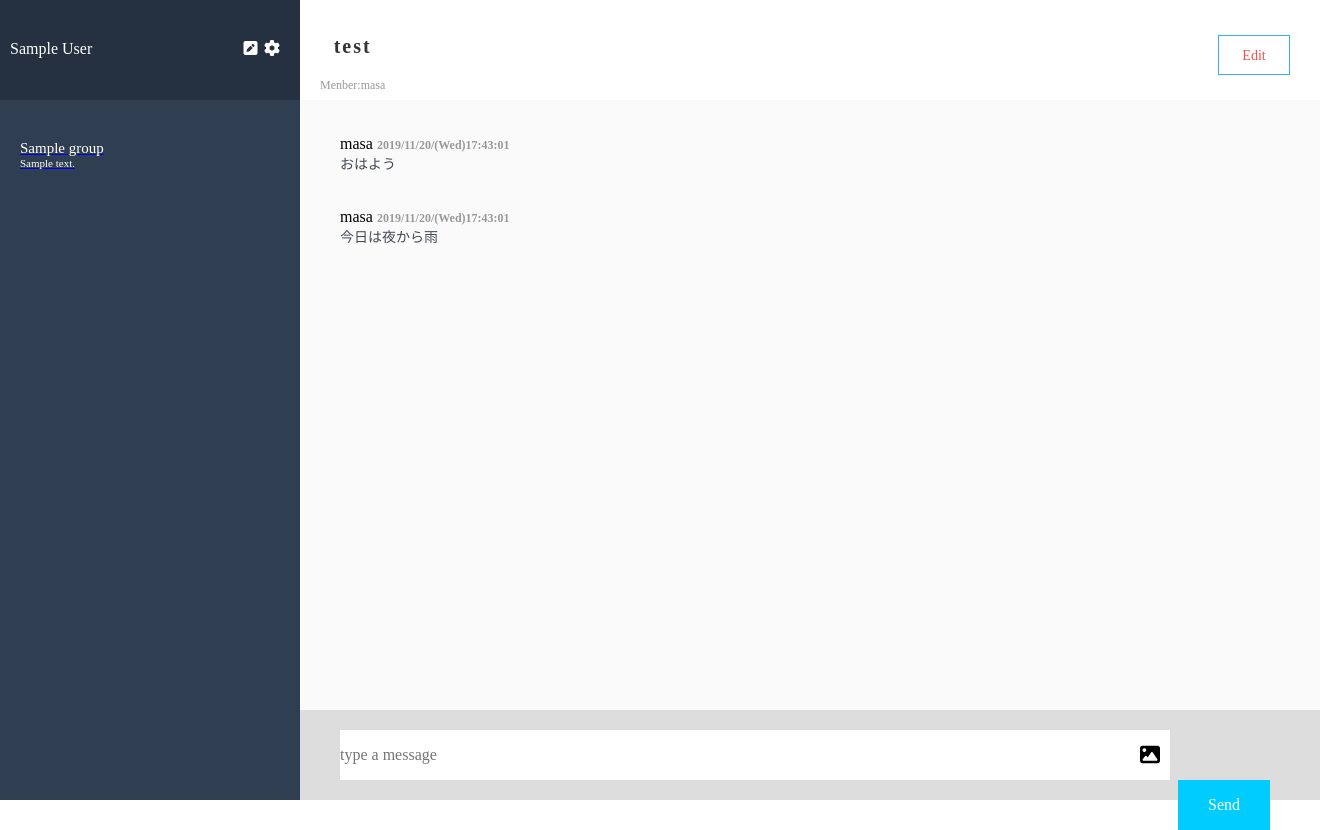
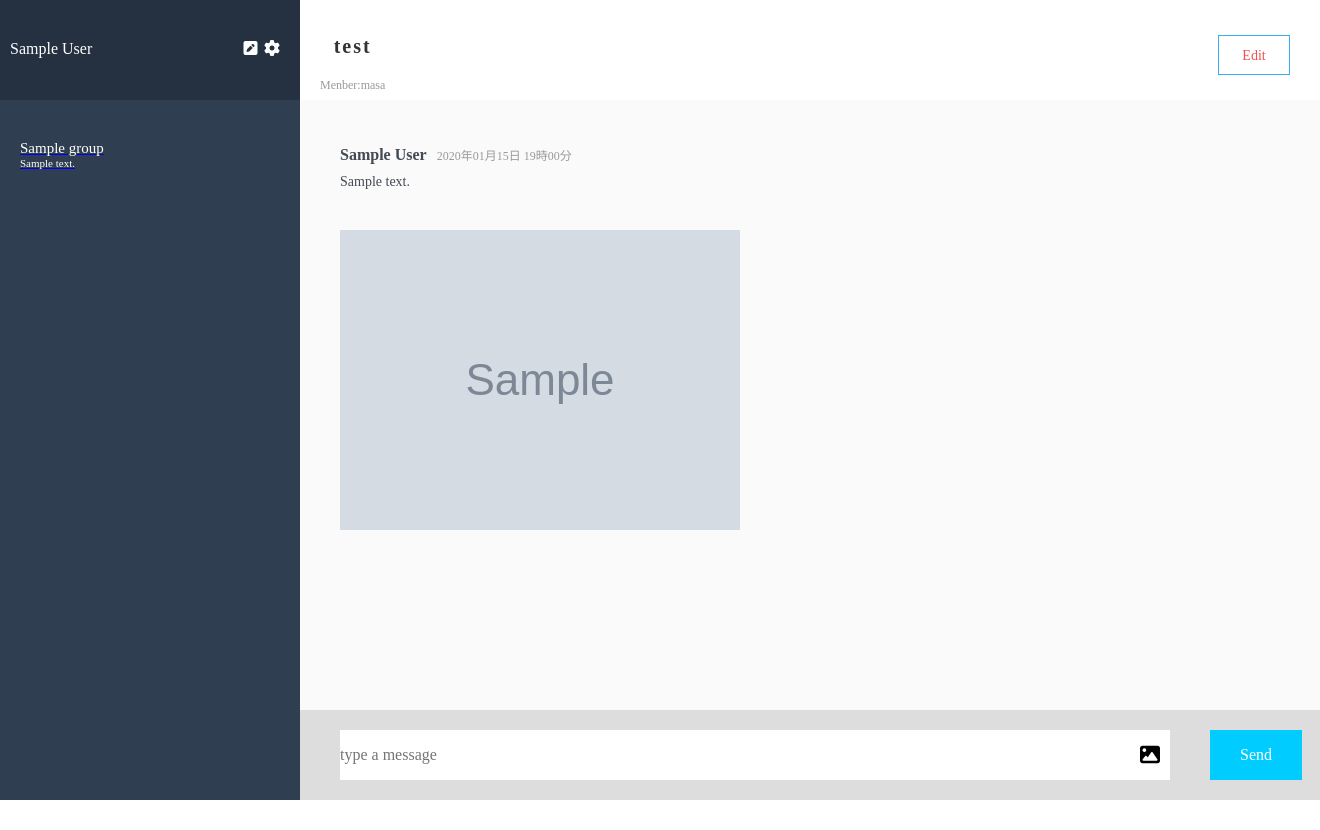
Before and after one commit to kaimasa1115/chat-space, a Rails app: page /groups/1/messages in a window 1320 px wide. After the commit the page ends 800 px from the top, so only its background shows below. Run offline with Rails 7, Linux system fonts and the light colour scheme; a user stored in the database is signed in; tables that the repository leaves empty hold one stand-in row (values such as "Sample post"); grey boxes marked "Sample" are stand-in pictures; style sheets or scripts are compiled from the project's sources; some libraries are stand-ins or nearby versions.

Commit message:
complete

```diff
--- a/app/assets/javascripts/application.js
+++ b/app/assets/javascripts/application.js
@@ -12,5 +12,4 @@
 //
 //= require jquery
 //= require jquery_ujs
-//= require turbolinks
 //= require_tree .
--- /dev/null
+++ b/app/assets/javascripts/message.js
@@ -0,0 +1,65 @@
+$(function(){
+  console.log(11111)
+  function buildHTML(message){
+   if ( message.image ) {
+     var html =
+      `<div class="main">
+         <div class="upper-message">
+           <div class="upper-message__user-name">
+             ${message.user_name}
+           </div>
+           <div class="upper-message__date">
+             ${message.created_at}
+           </div>
+         </div>
+         <div class="lower-message">
+           <p class="lower-message__content">
+             ${message.content}
+           </p>
+         </div>
+         <img src=${message.image} >
+       </div>`
+       return html;
+      } else {
+        var html =
+         `<div class="message">
+            <div class="upper-message">
+              <div class="upper-message__user-name">
+                ${message.user_name}
+              </div>
+              <div class="upper-message__date">
+                ${message.created_at}
+              </div>
+            </div>
+            <div class="lower-message">
+              <p class="lower-message__content">
+                ${message.content}
+              </p>
+            </div>
+          </div>`
+        return html;
+      };
+    }
+$('#new_message').on('submit', function(e){
+    e.preventDefault();
+    var formData = new FormData(this);
+    var url = $(this).attr('action')
+    $.ajax({
+      url: url,
+      type: "POST",
+      data: formData,
+      dataType: 'json',
+      processData: false,
+      contentType: false
+    })
+    .done(function(data){
+      var html = buildHTML(data);
+      $('.messages').append(html);
+      $('form')[0].reset();
+      $('.form__submit').prop('disabled', false);
+    })
+    .fail(function() {
+      alert("メッセージ送信に失敗しました");
+  });
+})
+});
--- a/app/assets/stylesheets/modules/_messages.scss
+++ b/app/assets/stylesheets/modules/_messages.scss
@@ -96,31 +96,42 @@
       line-height: 40px;
     }
   }
-  &__chat {
-    background-color: #fafafa;
-    height: calc(100vh - 190px);
-    .main__chat_message {
-      padding-top: 35px;
-      margin-left: 40px;
+  .messages {
+    background-color: #FAFAFA;
+    box-sizing: border-box;
+    padding: 46px 40px 0;
+    height: calc(100vh - 100px - 90px);
+    overflow: scroll;
+    .message {
+      .upper-message {
+        display: flex;
+        &__user-name {
+          color: #434a54;
+          font-size: 16px;
+          font-weight: bold;
+        }
+        &__date {
+          color: #999;
+          font-size: 12px;
+          padding-left: 10px;
+        }
+      }
+      .lower-message {
+        margin-top: 10px;
+        &__content {
+          color: #434a54;
+          font-size: 14px;
+          margin-bottom: 40px;
+        }
+      }
     }
-      &__chat_message a {
-      color: #333333;
-      font-size: 16px;
-    }
-      .main__chat_message b {
-        color: #999999;
-        font-size: 12px;
-      }
-      .main__chat_message p {
-        color: #434a54;
-        font-size: 14px;
-      }
   }
   .form {
     background-color: #DDDDDD;
     box-sizing: border-box;
     height: 90px;
     padding: 20px 50px 20px 40px;
+    position: relative;
     &__message {
       border: none;
       float: left;
@@ -147,8 +158,10 @@
       float: right;
       font-size: 16px;
       height: 50px;
-      margin-left: 60px;
+      margin-left: 50px;
       padding: 0 30px;
+      position: absolute;
+
     }
   }
   }
--- a/app/controllers/messages_controller.rb
+++ b/app/controllers/messages_controller.rb
@@ -9,7 +9,9 @@
   def create
     @message = @group.messages.new(message_params)
     if @message.save
-      redirect_to group_messages_path(@group), notice: 'メッセージが送信されました'
+      respond_to do |format|
+        format.json
+      end
     else
       @messages = @group.messages.includes(:user)
       flash.now[:alert] = 'メッセージを入力してください。'
--- a/app/views/layouts/application.html.haml
+++ b/app/views/layouts/application.html.haml
@@ -2,10 +2,10 @@
 %html
   %head
     %meta{:content => "text/html; charset=UTF-8", "http-equiv" => "Content-Type"}/
-    %title ChatSpace
+    %title ChatSpaceSample
     = csrf_meta_tags
-    = stylesheet_link_tag    'application', media: 'all', 'data-turbolinks-track': 'reload'
-    = javascript_include_tag 'application', 'data-turbolinks-track': 'reload'
+    = stylesheet_link_tag    'application', media: 'all'
+    = javascript_include_tag 'application'
   %body
-    = render 'layouts/notifications'
+    = render "layouts/notifications"
     = yield
--- a/app/views/messages/_main_chat.html.haml
+++ b/app/views/messages/_main_chat.html.haml
@@ -5,15 +5,9 @@
       %p Menber:masa
     .main__head_right
       %h2 Edit
-  .main__chat
-    .main__chat_message
-      %a masa
-      %b 2019/11/20/(Wed)17:43:01
-      %p おはよう
-    .main__chat_message
-      %a masa
-      %b 2019/11/20/(Wed)17:43:01
-      %p 今日は夜から雨
+  .main-chat
+    .messages
+      = render @messages
   .main__foot
     .form
       = form_for [@group, @message] do |f|
@@ -22,4 +16,4 @@
           = f.label :image, class: 'form__mask__image' do
             = icon('fas', 'image', class: 'icon')
             = f.file_field :image, class: 'hidden'
-        = f.submit 'Send', class: 'form__submit'
+          = f.submit 'Send' , class: 'form__submit'
--- a/config/application.rb
+++ b/config/application.rb
@@ -8,6 +8,8 @@
 
 module ChatSpace
   class Application < Rails::Application
+    config.time_zone = 'Tokyo'
+
     config.generators do |g|
       g.stylesheets false
       g.javascripts false
```
Also changed, not shown: Gemfile, app/views/messages/create.json.jbuilder (added).
